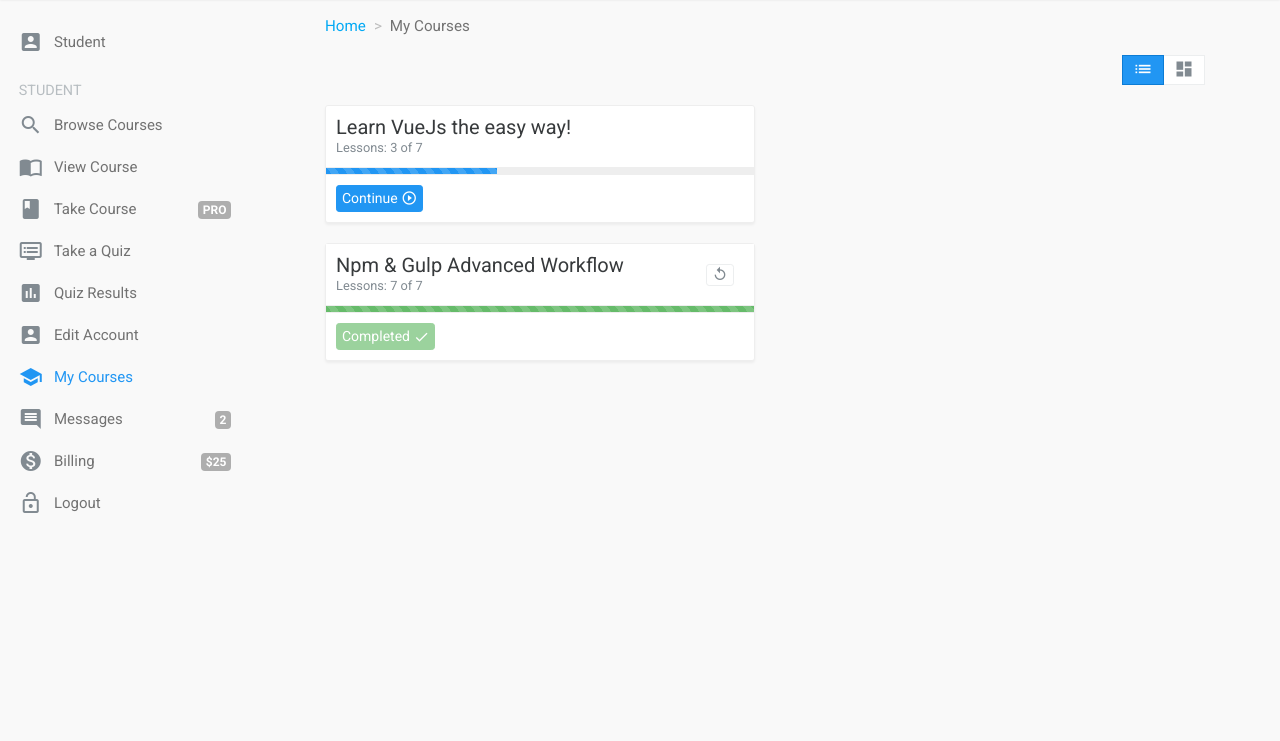
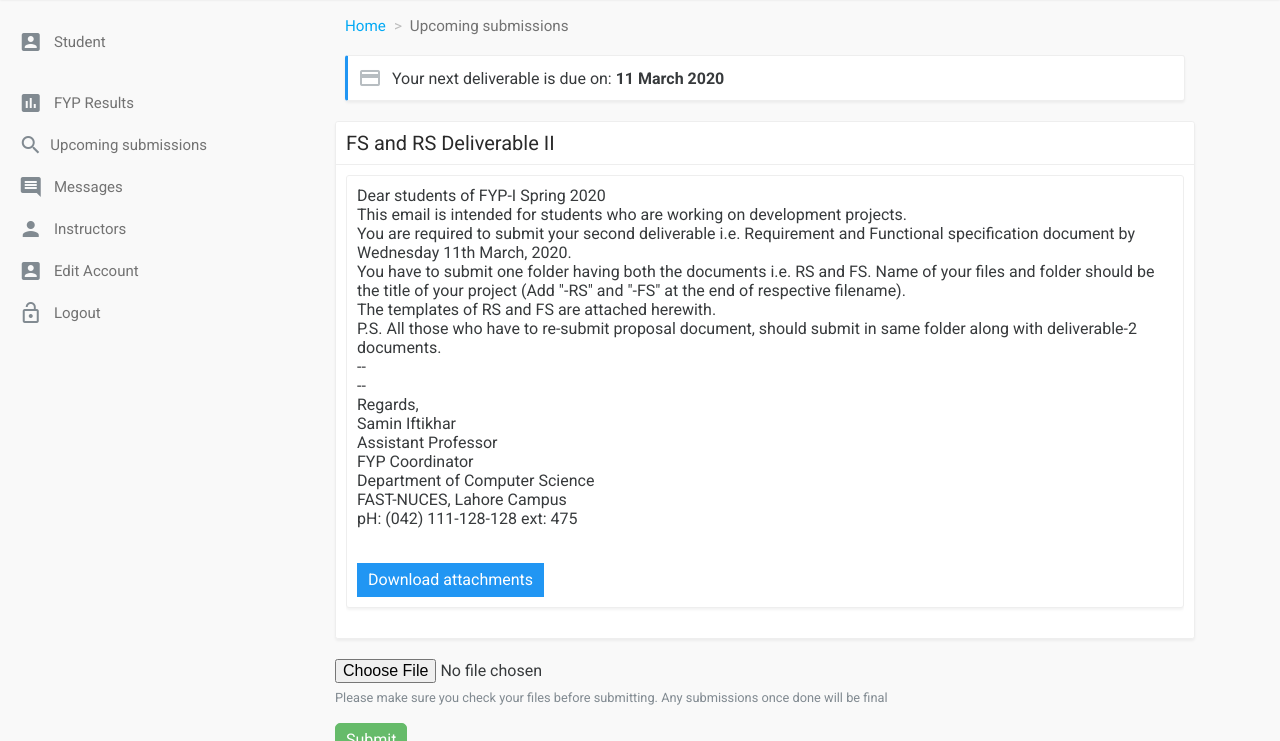
Before and after one commit to SyedSaifAli1234/fyp-check.github.io, a website: page dist/my-courses.html in a window 1280 px wide. Shown: the part 59-800 px from the top of the page. Drawn offline with Linux system fonts and the light colour scheme.

Commit message:
my-courses

```diff
--- a/dist/my-courses.html
+++ b/dist/my-courses.html
@@ -78,62 +78,45 @@
         </a>
       </li>
     </ul>
-    <div class="sidebar-heading">Student</div>
     <ul class="sidebar-menu">
+
+
+
+
       <li class="sidebar-menu-item">
-        <a class="sidebar-menu-button" href="browse-courses.html">
-          <i class="sidebar-menu-icon material-icons">search</i> Browse Courses
+        <a class="sidebar-menu-button" href="quiz-results.html">
+          <i class="sidebar-menu-icon material-icons">poll</i>&nbsp;FYP Results
         </a>
       </li>
+
       <li class="sidebar-menu-item">
-        <a class="sidebar-menu-button" href="view-course.html">
-          <i class="sidebar-menu-icon material-icons">import_contacts</i> View Course
-        </a>
-      </li>
-      <li class="sidebar-menu-item">
-        <a class="sidebar-menu-button" href="take-course.html">
-          <i class="sidebar-menu-icon material-icons">class</i> Take Course
-          <span class="sidebar-menu-label label label-default">PRO</span>
-        </a>
-      </li>
-      <li class="sidebar-menu-item">
-        <a class="sidebar-menu-button" href="take-quiz.html">
-          <i class="sidebar-menu-icon material-icons">dvr</i> Take a Quiz
-        </a>
-      </li>
-      <li class="sidebar-menu-item">
-        <a class="sidebar-menu-button" href="quiz-results.html">
-          <i class="sidebar-menu-icon material-icons">poll</i> Quiz Results
-        </a>
-      </li>
-      <li class="sidebar-menu-item">
-        <a class="sidebar-menu-button" href="account-edit.html">
-          <i class="sidebar-menu-icon material-icons">account_box</i> Edit Account
-        </a>
-      </li>
-      <li class="sidebar-menu-item active">
         <a class="sidebar-menu-button" href="my-courses.html">
-          <i class="sidebar-menu-icon material-icons">school</i> My Courses
-        </a>
+          <i class="sidebar-menu-icon material-icons">search</i>Upcoming submissions &nbsp; &nbsp; &nbsp; &nbsp;</a>
       </li>
       <li class="sidebar-menu-item">
         <a class="sidebar-menu-button" href="chat.html">
           <i class="sidebar-menu-icon material-icons">comment</i> Messages
-          <span class="sidebar-menu-label label label-default">2</span>
+
         </a>
       </li>
-      <li class="sidebar-menu-item">
-        <a class="sidebar-menu-button" href="billing.html">
-          <i class="sidebar-menu-icon material-icons">monetization_on</i> Billing
-          <span class="sidebar-menu-label label label-default">$25</span>
+
+        <li class="sidebar-menu-item">
+        <a class="sidebar-menu-button" href="instructor-profile.html">
+          <i class="sidebar-menu-icon material-icons">person</i> Instructors
         </a>
       </li>
-      <li class="sidebar-menu-item">
+
+       <li class="sidebar-menu-item">
+        <a class="sidebar-menu-button" href="account-edit.html">
+          <i class="sidebar-menu-icon material-icons">account_box</i> Edit Account
+        </a>
+      </li><li class="sidebar-menu-item">
         <a class="sidebar-menu-button" href="login.html">
           <i class="sidebar-menu-icon material-icons">lock_open</i> Logout
         </a>
       </li>
     </ul>
+
     <!-- Components menu -->
 
 
@@ -145,42 +128,97 @@
   <div class="layout-content" data-scrollable="">
     <div class="container-fluid">
 
-      <ol class="breadcrumb m-b-0">
-        <li><a href="index.html">Home</a></li>
-        <li class="active">My Courses</li>
+
+
+     <div class="container-fluid">
+
+      <ol class="breadcrumb">
+        <li><a href="#">Home</a></li>
+        <li class="active">Upcoming submissions</li>
       </ol>
-      <div class="page-heading text-md-right">
-        <div class="btn-group">
-          <a href="#" class="btn btn-white active"><i class="material-icons">list</i></a>
-          <a href="#" class="btn btn-white"><i class="material-icons">dashboard</i></a>
-        </div>
-      </div>
-      <div class="card-columns">
-        <div class="card">
-          <div class="card-header bg-white ">
-            <h4 class="card-title"><a href="take-course.html">Learn VueJs the easy way!</a></h4>
-            <small class="text-muted">Lessons: 3 of 7</small>
-          </div>
-          <progress class="progress progress-primary progress-striped m-b-0" value="40" max="100">40%</progress>
-          <div class="card-footer bg-white">
-            <a href="take-course.html" class="btn btn-primary btn-sm"> Continue <i class="material-icons">play_circle_outline</i></a>
+      <div class="card card-stats-primary">
+        <div class="card-block">
+          <div class="media">
+            <div class="media-left media-middle">
+              <i class="material-icons text-muted-light">credit_card</i>
+            </div>
+            <div class="media-body media-middle">Your next deliverable is due on:&nbsp;<strong>11 March 2020</strong>
+            </div>
+
           </div>
         </div>
       </div>
-      <div class="card-columns">
-        <div class="card">
-          <div class="card-button-wrapper">
-            <a href="take-course.html" class="btn btn-white btn-sm"><i class="material-icons">replay</i> </a>
+      <div class="row">
+        <div width="500px" height:="700px">
+
+          <div class="card">
+            <div class="card-header bg-white">
+              <div class="media">
+                <div class="media-body">
+                  <h4 class="card-title">FS and RS Deliverable II</h4>
+                  <p class="card-subtitle"></p>
+                </div>
+
+              </div>
+            </div>
+            <ul class="list-group list-group-fit m-b-0">
+
+
+              <li class="list-group-item">
+                <div class="media">
+                  <div class="media-body media-middle">
+                    <div> <div>
+          <div class="card">
+
+            <div class="card-block">
+              <p class="card-text">Dear students of FYP-I Spring 2020 <br>
+
+                This email is intended for students who are working on development projects.<br>
+
+                You are required to submit your second deliverable i.e. Requirement and Functional specification document by Wednesday 11th March, 2020.<br>
+
+
+                You have to submit one folder having both the documents i.e. RS and FS. Name of your files and folder should be the title of your project (Add "-RS" and "-FS" at the end of respective filename).<br>
+
+                The templates of RS and FS are attached herewith.<br>
+
+                P.S. All those who have to re-submit proposal document, should submit in same folder along with deliverable-2 documents.<br>
+                -- <br>
+                -- <br>
+                Regards,<br>
+                Samin Iftikhar<br>
+                Assistant Professor<br>
+                FYP Coordinator<br>
+                Department of Computer Science<br>
+                FAST-NUCES, Lahore Campus<br>
+                pH: (042) 111-128-128 ext: 475</p><br>
+
+
+              <a href="#" class="btn btn-primary">Download attachments</a>
+            </div>
           </div>
-          <div class="card-header bg-white ">
-            <h4 class="card-title"><a href="#">Npm &amp; Gulp Advanced Workflow</a></h4>
-            <small class="text-muted">Lessons: 7 of 7</small>
-          </div>
-          <progress class="progress progress-success progress-striped m-b-0" value="100" max="100">56%</progress>
-          <div class="card-footer bg-white ">
-            <a href="take-course.html" class="btn btn-success disabled btn-sm">Completed <i class="material-icons">check</i></a>
+        </div> </div>
+
+                  </div>
+
+                </div>
+              </li>
+            </ul>
           </div>
         </div>
+
+        <fieldset class="form-group">
+          <input type="file" class="form-control-file" id="exampleInputFile">
+          <small class="text-help">Please make sure you check your files before submitting. Any submissions once done will be final</small>
+        </fieldset>
+
+        <div>
+            <button type="button" class="btn btn-success btn-rounded">Submit</button>
+        </div>
+
+      </div>
+
+    </div>
 
 
 
@@ -190,7 +228,7 @@
       </div>
 
     </div>
-  </div>
+
 
   <!-- jQuery -->
   <script src="assets/vendor/jquery.min.js"></script>
```
Also changed, not shown: dist/index.html (+1 -1 lines).
